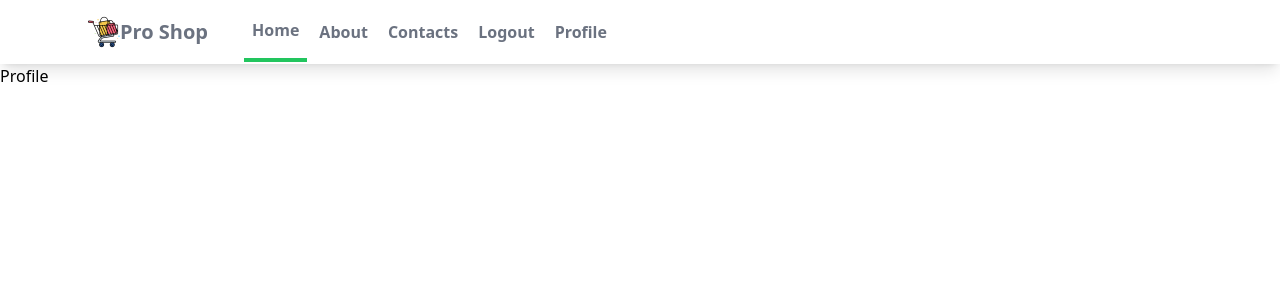
After one commit to grenkoff/django-ecommerce, a Django app: page /users/profile/ in a window 1280 px wide. The commit adds this page. Shown: the top 300 px of the page. Run offline with Django 4.2, Linux system fonts and the light colour scheme; the visitor is signed in with stand-in values (Sample User, id 1); style sheets or scripts are compiled from the project's sources.

Commit message:
Add profile page

```diff
--- a/myapp/templates/myapp/navbar.html
+++ b/myapp/templates/myapp/navbar.html
@@ -16,6 +16,7 @@
                     <a href="#" class="py-4 px-2 text-gray-500 font-semibold">Contacts</a>
                     {% if user.is_authenticated %}
                         <a class="py-4 px-2 text-gray-500 font-semibold" href="{% url 'users:logout' %}">Logout</a>
+                        <a class="py-4 px-2 text-gray-500 font-semibold" href="{% url 'users:profile' %}">Profile</a>
                         {% else %}
                         <a class="py-4 px-2 text-gray-500 font-semibold" href="{% url 'users:login' %}">Login</a>
                     {% endif %}
--- a/myapp/views.py
+++ b/myapp/views.py
@@ -46,7 +46,3 @@ def delete_item(request, my_id):
         return redirect("/myapp/")
     context = {'item': item}
     return render(request, "myapp/deleteitem.html", context)
-
-
-def profile(request):
-    return render(request, 'users/profile.html')
--- /dev/null
+++ b/users/templates/users/profile.html
@@ -0,0 +1,5 @@
+{% extends "myapp/base.html" %}
+
+{% block content %}
+    <h1>Profile</h1>
+{% endblock content %}
--- a/users/urls.py
+++ b/users/urls.py
@@ -1,5 +1,5 @@
 from django.urls import path
-from .views import register
+from .views import register, profile
 from django.contrib.auth.views import LoginView, LogoutView
 
 
@@ -9,4 +9,5 @@ urlpatterns = [
     path('register/', register, name='register'),
     path('login/', LoginView.as_view(template_name='users/login.html'), name='login'),
     path('logout/', LogoutView.as_view(template_name='users/logout.html'), name='logout'),
+    path('profile/', profile, name='profile'),
 ]
--- a/users/views.py
+++ b/users/views.py
@@ -1,6 +1,7 @@
 from django.shortcuts import render, redirect
 from django.contrib.auth import login
 from .forms import NewUserForm
+from django.contrib.auth.decorators import login_required
 
 
 def register(request):
@@ -13,3 +14,7 @@ def register(request):
     form = NewUserForm()
     context = {'form': form}
     return render(request, 'users/register.html', context)
+
+@login_required
+def profile(request):
+    return render(request, 'users/profile.html')
```
Also changed, not shown: myapp/templates/myapp/profile.html (deleted).
